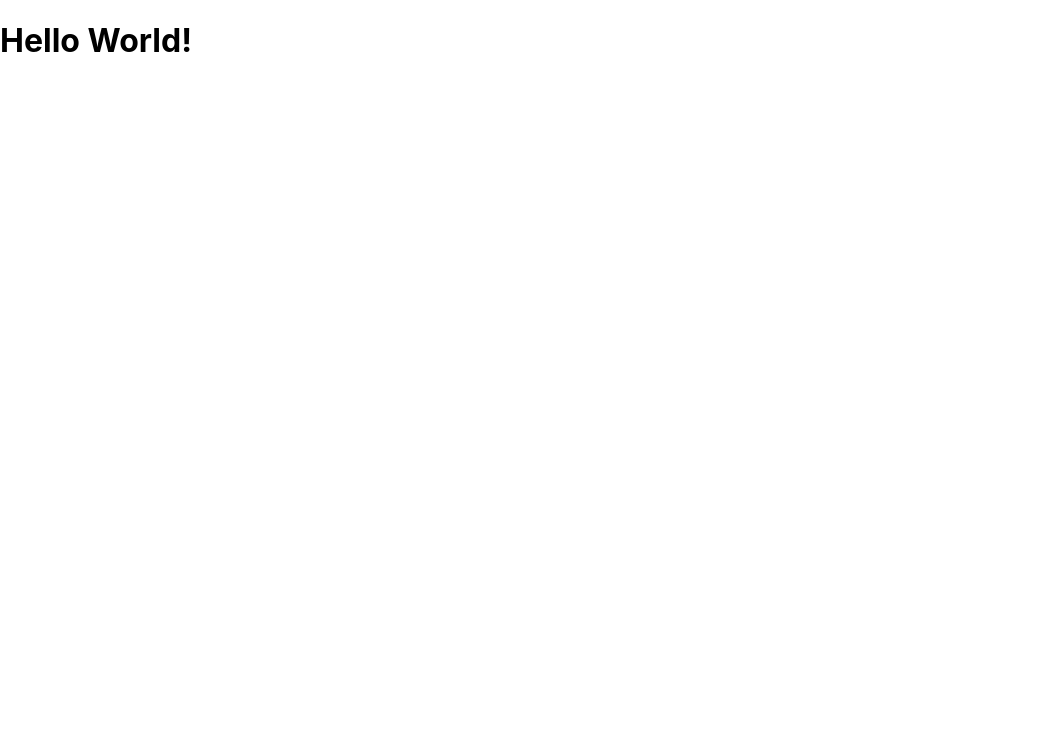
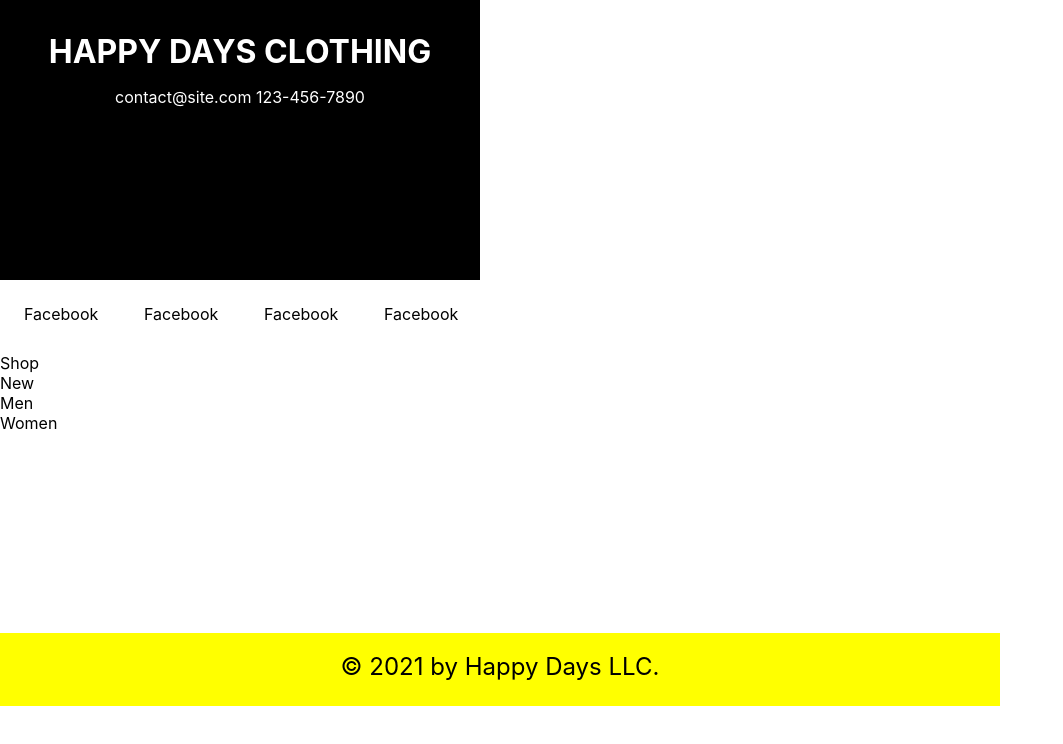
Before and after one commit to dmuraco3/next-commerce, a Next.js app: page / in a window 1280 px wide. Shown: the top 744 px of the page, without its empty margins (0-1063 px from the left). Built offline with nearby package versions, Linux system fonts and the light colour scheme.

Commit message:
WIP: Footer - NOT TAILWIND

```diff
--- /dev/null
+++ b/components/footer/footer.module.css
@@ -0,0 +1,56 @@
+.float_h {
+    display: flex;
+    float: left;
+}
+
+.h1 {
+    font-size: 28px;
+    padding: 1em;
+}
+
+.topLeft {
+    background-color: black;
+    height: 280px;
+    color: white;
+    text-align: center;
+    justify-content: center;
+
+    padding: 2em;
+}
+
+.bottomLeft p{
+    width: 120px;
+    height: 73px;
+    background-color: white;
+    display: flex;
+    float: left;
+    padding: 1.5em;
+}
+
+.topLeft p{
+    padding: 1em;
+}
+
+.topRight{
+    height: 280px;
+}
+
+.bottomRight{
+    width: 1000px;
+    height: 73px;
+    background-color: yellow;
+}
+
+.bottomRight p{
+    padding: .8em;
+    font-size: 24px;
+    text-align: center;
+    justify-content: center;
+}
+
+
+.logos p{
+    display: flex;
+    float: left;
+    padding: 1em;
+}
--- /dev/null
+++ b/components/footer/index.tsx
@@ -0,0 +1,60 @@
+import styles from './footer.module.css'
+
+export const Footer: React.FC = () => {
+    return (<div>
+        {/* LEFT HALF */}
+        <div className={styles.float_h}>
+            <div>
+                <div className={styles.topLeft}>
+                    <h1>
+                        HAPPY DAYS CLOTHING
+                    </h1>
+                    <p>
+                        contact@site.com
+                        123-456-7890
+                    </p>
+                </div>
+                <div className={styles.bottomLeft}>
+                    <p>Facebook</p>
+                    <p>Facebook</p>
+                    <p>Facebook</p>
+                    <p>Facebook</p>
+                </div>
+            </div>
+        </div>
+
+        {/* RIGHT HALF */}
+        <div className={styles.empty}>
+            <div className={styles.float_h}>
+                <div>
+                    <div className={styles.topRight}>
+                        <ul>
+                            <li>
+                                Shop
+                                <ul>
+                                    <li>
+                                        New
+                                    </li>
+                                    <li>
+                                        Men
+                                    </li>
+                                    <li>
+                                        Women
+                                    </li>
+                                </ul>
+                            </li>
+                        </ul>
+                    </div>
+                    <div className={styles.bottomRight}>
+                        <p>
+                            © 2021 by Happy Days LLC.
+                        </p>
+                    </div>
+                </div>
+            </div>
+        </div>
+
+    </div>)
+}
+
+export default Footer;
--- a/pages/_app.tsx
+++ b/pages/_app.tsx
@@ -1,4 +1,5 @@
 import '../styles/globals.css'
+
 import type { AppProps } from 'next/app'
 
 function MyApp({ Component, pageProps }: AppProps) {
--- a/pages/index.tsx
+++ b/pages/index.tsx
@@ -1,4 +1,5 @@
 import type { NextPage } from 'next'
+import {Footer} from "../components/footer/index"
 import Head from 'next/head'
 import Image from 'next/image'
 import styles from '../styles/Home.module.css'
@@ -6,7 +7,7 @@ import styles from '../styles/Home.module.css'
 const Home: NextPage = () => {
     return (
         <div>
-		<h1>Hello World!</h1>
+        <Footer/>
         </div>
     )
 }
--- a/styles/globals.css
+++ b/styles/globals.css
@@ -13,4 +13,6 @@ a {
 
 * {
   box-sizing: border-box;
+  margin: 0;
+  padding: 0;
 }
```
Also changed, not shown: m.txt (deleted).
